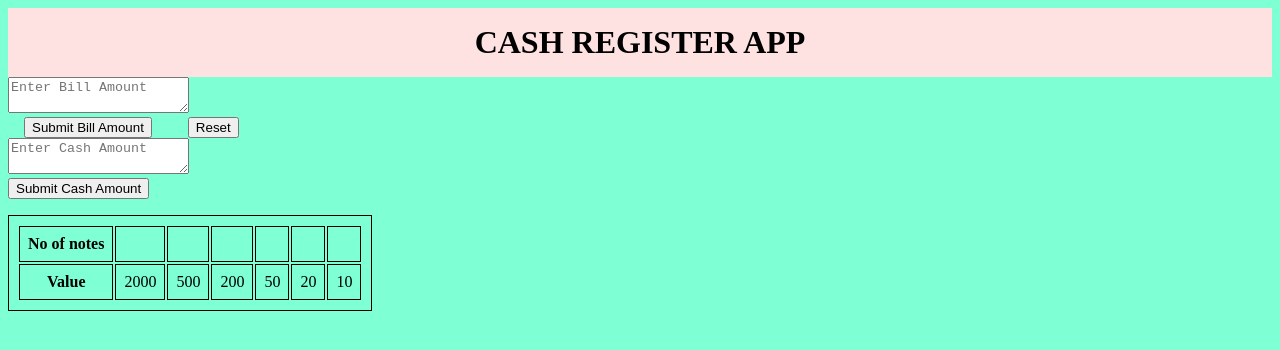
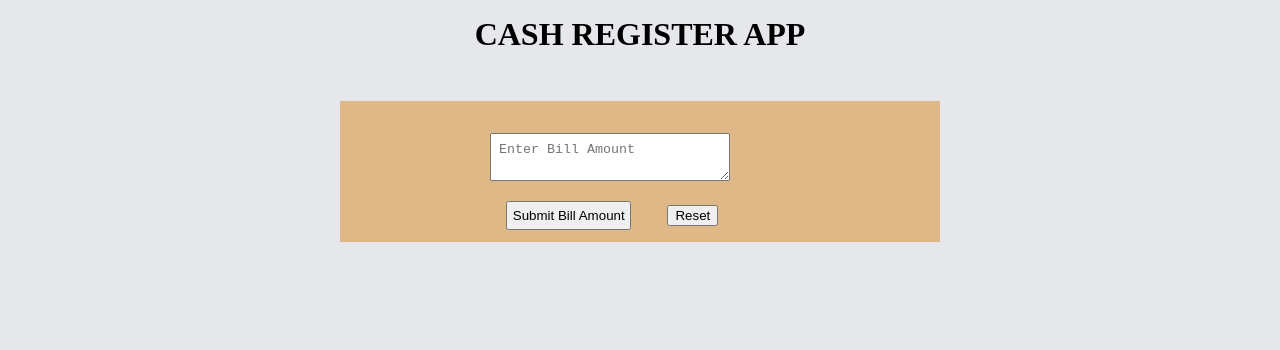
Before and after one commit to laxmikanthkonthum/Cash-Register, a plain HTML site: page index.html in a window 1280 px wide. Drawn offline with Linux system fonts and the light colour scheme.

Commit message:
Feat: Added CSS and bonus part

```diff
--- a/index.html
+++ b/index.html
@@ -9,21 +9,22 @@
 </head>
 <body>
     <h1> CASH REGISTER APP</h1>
+    <main>
     <div>
-    <textarea placeholder="Enter Bill Amount" class="bill-box"></textarea>
+    <textarea placeholder="Enter Bill Amount" class="box bill-box"></textarea>
     </div>
-    <div class= "bill-button-div">
-    <button type="button" class = "bill-button">Submit Bill Amount</button>
+    <div class= "part1">
+    <button type="button" class = "button bill-button">Submit Bill Amount</button>
     </div>
-    <div class = "reset-button-div">
+    <div class = "part1">
         <button type="button" class = "reset-button">Reset</button>
     </div>
     <div class = "hidden">
     <div>
-    <textarea placeholder="Enter Cash Amount" class="cash-box"></textarea>
+    <textarea placeholder="Enter Cash Amount" class="box cash-box"></textarea>
     </div>
     <div>
-    <button type="button" class = "cash-button">Submit Cash Amount</button>
+    <button type="button" class = "button cash-button">Submit Cash Amount</button>
     </div>
     <p id = "comment"></p>
     <table>
@@ -49,6 +50,7 @@
         </tr>
     </table>
 </div>
+</main>
     <script src="script.js"></script>
 </body>
 </html>
--- a/script.js
+++ b/script.js
@@ -6,11 +6,11 @@ var msg = document.querySelector("#comment")
 var noOfNotes = document.querySelectorAll(".no-of-notes")
 var resetbtn = document.querySelector(".reset-button")
 var hiddenPart = document.querySelector(".hidden")
-hiddenPart.display = "none"
+hiddenPart.style.display = "none"
 // let bill = billBox.value;
 // let cash = cashBox.value;
 billButton.addEventListener('click',function unhide(){
-  hiddenPart.display = "block"
+  hiddenPart.style.display = "block"
 })
 var captionVal = document.querySelector(".caption")
 resetbtn.addEventListener('click',function refresh(){
--- a/style.css
+++ b/style.css
@@ -1,21 +1,51 @@
 body{
-    background-color: aquamarine;
+    background-color: #E5E7EB;
+    margin:0;
 }
-.bill-button-div{
+main{
+    margin: auto;
+    max-width: 600px;
+    background-color:burlywood ;
+    margin-top: 4vh;
+    margin-bottom: 1vh;
+}
+.box {
+    padding:0.5rem;
+    width: 40%;
+    margin-bottom: 2vh;
+    box-sizing: border-box;
+    margin-left: 150px;
+}
+.hidden{
+    margin-top: 3vh;
+    margin-bottom: 10vh;
+}
+.button{
+    margin-bottom: 1.5vh;
+    padding: 0.3rem;
+    margin-left: 200px;
+}
+.bill-button{
+    margin-left: 150px;
+}
+h1{
+    background-color: E5E7EB;
+    text-align: center;
+    padding: 1rem;
+    margin-bottom: 6rem;
+    margin-block-start: 0em;
+    margin-block-end: 0em;
+
+}
+.part1{
     padding: 1rem;
     display: inline;
 }
-h1{
-    background-color: #FEE2E2;
-    text-align: center;
-    padding: 1rem;
-    margin: 0;
-}
-.reset-button-div{
-    padding: 1rem;
-    display: inline;
+.bill-box{
+    margin-top: 4vh;
 }
 table, th, td {
     border: 1px solid black;
     padding:  0.5rem;
+    margin-left: 80px;
   }
```
